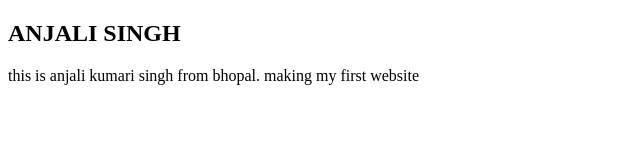
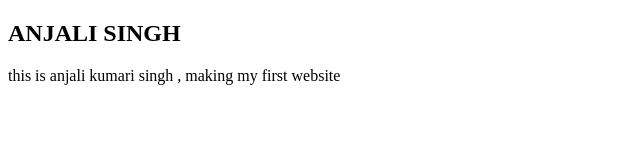
Before and after one commit to anjali29singh/firstweb, a plain HTML site: page index.html in a window 1280 px wide. Shown: the whole page, without its empty margins (0-640 px from the left). Drawn offline with Linux system fonts and the light colour scheme.

Commit message:
new version

```diff
--- a/index.html
+++ b/index.html
@@ -4,7 +4,7 @@
     <title> anjali's website </title>
 <body>
      <h2> ANJALI SINGH </h2>
-        <p> this is anjali kumari singh from bhopal. making my first website</p>
+        <p> this is anjali kumari singh , making my first website</p>
 </body>
 
 </html>
```
